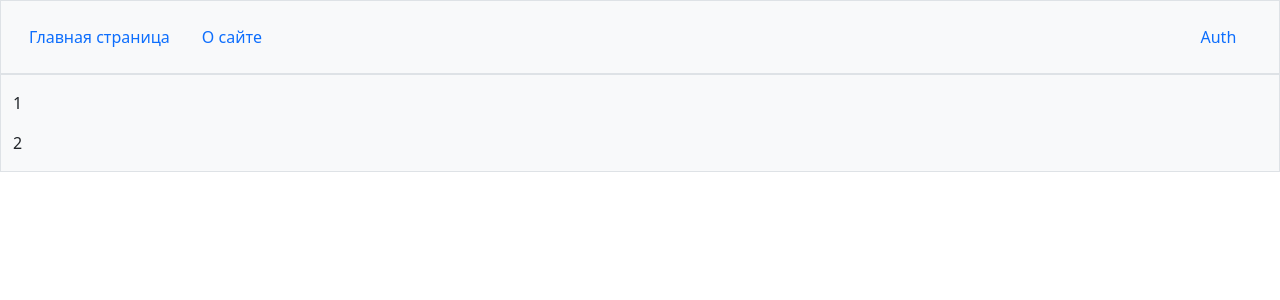
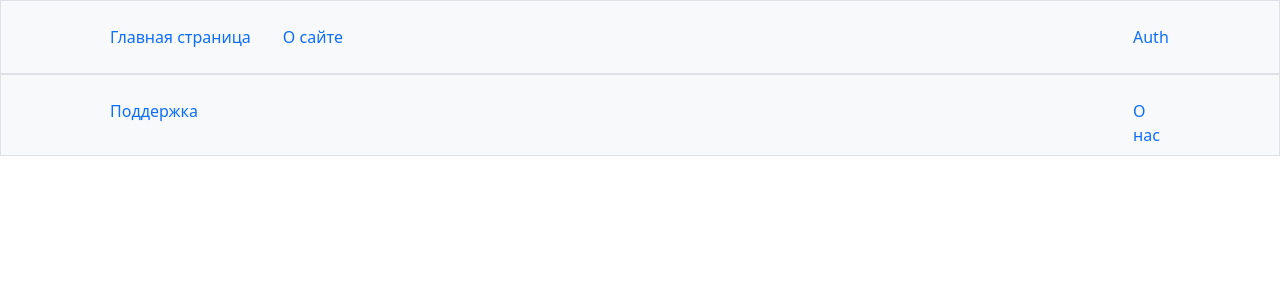
Before and after one commit to cumshotka/training_repos, a Django app: template animals/templates/base.html in a window 1280 px wide. Shown: the top 300 px of the page. Run offline with Django 3.2, Linux system fonts and the light colour scheme; the template is opened without the code that fills it, so the values that code supplies are empty; some libraries are stand-ins or nearby versions.

Commit message:
Structure of project

```diff
--- a/animals/animals/settings.py
+++ b/animals/animals/settings.py
@@ -121,6 +121,8 @@ USE_TZ = True
 
 STATIC_URL = '/static/'
 STATICFILES_DIRS = [os.path.join(BASE_DIR, 'static')]
+MEDIA_URL = '/media/'
+MEDIA_ROOT = os.path.join(BASE_DIR, 'media')
 
 # Default primary key field type
 # https://docs.djangoproject.com/en/3.2/ref/settings/#default-auto-field
--- a/animals/animals/urls.py
+++ b/animals/animals/urls.py
@@ -1,3 +1,5 @@
+from django.conf import settings
+from django.conf.urls.static import static
 from django.contrib import admin
 from django.urls import path, include
 
@@ -5,3 +7,8 @@ urlpatterns = [
     path('admin/', admin.site.urls),
     path('', include('posts.urls'))
 ]
+
+if settings.DEBUG:
+    urlpatterns += static(
+        settings.MEDIA_URL, document_root=settings.MEDIA_ROOT
+    )
--- a/animals/posts/models.py
+++ b/animals/posts/models.py
@@ -18,7 +18,10 @@ class Animals(models.Model):
     title = models.CharField(max_length=30)
     kind = models.ForeignKey(KindOfAnimals, on_delete=models.CASCADE)
     description = models.TextField()
+    color = models.CharField(max_length=50)
+    lifetime = models.IntegerField()
     pub_date = models.DateTimeField(auto_now_add=True)
+    image = models.ImageField(upload_to='media', null=True, blank=True)
 
     def __str__(self):
         return self.title
--- a/animals/templates/base.html
+++ b/animals/templates/base.html
@@ -6,10 +6,11 @@
     <meta charset="UTF-8">
     <title>{% block title %}Title{% endblock %}</title>
     <link rel="stylesheet" href="{% static 'css/bootstrap.css' %}">
+    <link rel="icon" href="{% static 'img/icon.png' %}">
 </head>
 <body class="container-fluid ">
     <header class="row">{% include 'includes/header.html' %}</header>
-    <main class="row container">{% block main %}{% endblock %}</main>
+    <main class="row">{% block main %}{% endblock %}</main>
     <footer class="row">{% include 'includes/footer.html' %}</footer>
 </body>
 </html>
--- a/animals/templates/includes/footer.html
+++ b/animals/templates/includes/footer.html
@@ -1,4 +1,13 @@
 <div class="container border pt-3 bg-light">
-    <div class="col"><p>1</p></div>
-    <div class="col"><p>2</p></div>
+  <div class="container">
+    <div class="row">
+      <div class="col-1">
+        <a class="nav-link" href="#">Поддержка</a>
+      </div>
+      <div class="col"></div>
+      <div class="col-1">
+        <a class="nav-link" href="#">О нас</a>
+      </div>
+    </div>
+  </div>
 </div>
--- a/animals/templates/includes/header.html
+++ b/animals/templates/includes/header.html
@@ -1,4 +1,5 @@
 <div class="container border pt-3 bg-light">
+  <div class="container">
     <div class="row">
         <div class="col">
             <ul class="nav">
@@ -21,4 +22,5 @@
             </ul>
         </div>
     </div>
+  </div>
 </div>
```
Also changed, not shown: animals/templates/posts/index.html (+17 -1 lines), animals/media/media/275px-Goldfish3.jpg (added), animals/media/media/5cb0dc6aff02e3c830323decb8623f74514dbdf8_1024_1024.jpeg (added), animals/posts/migrations/0001_initial.py, animals/posts/migrations/0002_alter_animals_image.py (added), animals/posts/migrations/0002_animal_photo.py (deleted), animals/posts/migrations/0003_alter_animals_image.py (added), animals/posts/migrations/0003_color_color.py (deleted), animals/posts/migrations/0004_alter_animals_image.py (added), animals/posts/migrations/0004_remove_animal_photo.py (deleted), animals/static/img/no_image.png (added).
